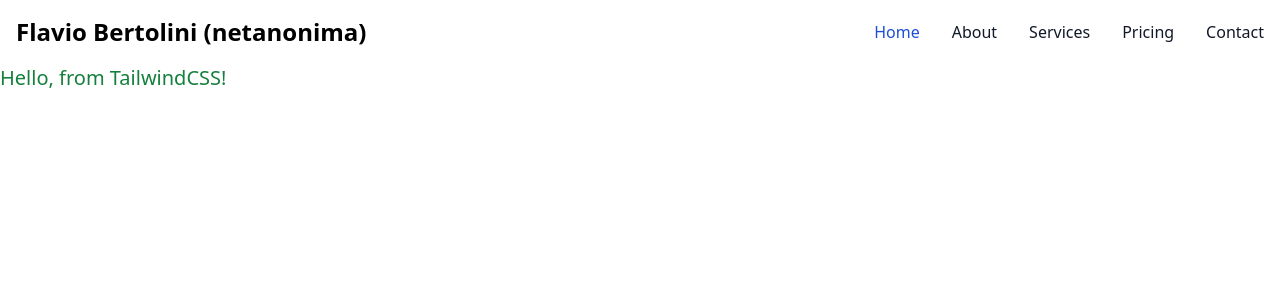
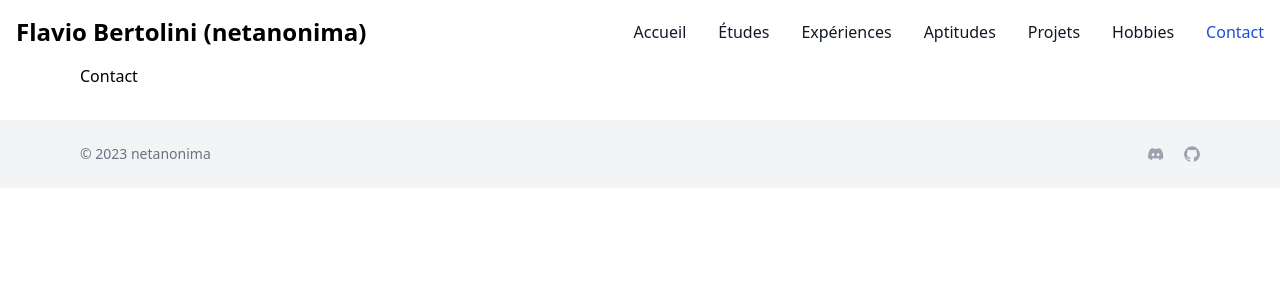
Before and after one commit to netanonima/netanonima.github.io, a Vue app: page /contact in a window 1280 px wide. Shown: the top 300 px of the page. Built offline with nearby package versions, Linux system fonts and the light colour scheme.

Commit message:
ajout menu, router, composants et easter egg

```diff
--- a/package.json
+++ b/package.json
@@ -9,6 +9,7 @@
     "preview": "vite preview"
   },
   "dependencies": {
+    "moment": "^2.29.4",
     "vue": "^3.3.4",
     "vue-router": "^4.2.4"
   },
--- a/src/App.vue
+++ b/src/App.vue
@@ -1,44 +1,124 @@
 <script setup>
-import HelloWorld from './components/HelloWorld.vue'
+import { ref } from 'vue'
+import moment from 'moment'
+import { useRoute } from 'vue-router'
+
+const route = useRoute();
+
+let showMenu = ref(false);
+
+let toggleMenu = function(){
+  showMenu.value = !showMenu.value;
+}
+let closeMenu = function(){
+  showMenu.value = false;
+}
+
+var allowedKeys = {
+  37: 'left',
+  38: 'up',
+  39: 'right',
+  40: 'down',
+  65: 'a',
+  66: 'b'
+};
+
+
+let konamiCode = ['up', 'up', 'down', 'down', 'left', 'right', 'left', 'right', 'b', 'a'];
+let konamiCodePosition = 0;
+
+document.addEventListener('keydown', function(e) {
+  let key = allowedKeys[e.keyCode];
+  let requiredKey = konamiCode[konamiCodePosition];
+
+  if (key == requiredKey) {
+    konamiCodePosition++;
+    if (konamiCodePosition == konamiCode.length) {
+      alert('Konami Code activé!');
+      konamiCodePosition = 0;
+    }
+  } else {
+    konamiCodePosition = 0;
+  }
+});
+
 </script>
 
 <template>
   <div class="navbar">
     <nav class="bg-white border-gray-200 dark:bg-gray-900">
       <div class="max-w-screen-xl flex flex-wrap items-center justify-between mx-auto p-4">
-        <a href="https://flowbite.com/" class="flex items-center">
-            <span class="self-center text-2xl font-semibold whitespace-nowrap dark:text-white">Flavio Bertolini (netanonima)</span>
-        </a>
-        <button data-collapse-toggle="navbar-default" type="button" class="inline-flex items-center p-2 w-10 h-10 justify-center text-sm text-gray-500 rounded-lg md:hidden hover:bg-gray-100 focus:outline-none focus:ring-2 focus:ring-gray-200 dark:text-gray-400 dark:hover:bg-gray-700 dark:focus:ring-gray-600" aria-controls="navbar-default" aria-expanded="false">
+        <span class="self-center text-2xl font-semibold whitespace-nowrap dark:text-white">Flavio Bertolini (netanonima)</span>
+        <button @click="toggleMenu()" data-collapse-toggle="navbar-default" type="button" class="inline-flex items-center p-2 w-10 h-10 justify-center text-sm text-gray-500 rounded-lg md:hidden hover:bg-gray-100 focus:outline-none focus:ring-2 focus:ring-gray-200 dark:text-gray-400 dark:hover:bg-gray-700 dark:focus:ring-gray-600" aria-controls="navbar-default" aria-expanded="false">
             <span class="sr-only">Open main menu</span>
             <svg class="w-5 h-5" aria-hidden="true" xmlns="http://www.w3.org/2000/svg" fill="none" viewBox="0 0 17 14">
                 <path stroke="currentColor" stroke-linecap="round" stroke-linejoin="round" stroke-width="2" d="M1 1h15M1 7h15M1 13h15"/>
             </svg>
         </button>
-        <div class="hidden w-full md:block md:w-auto" id="navbar-default">
+        <div v-bind:class="{'hidden': !showMenu, 'flex': showMenu}" class="w-full md:block md:w-auto" id="navbar-default">
           <ul class="font-medium flex flex-col p-4 md:p-0 mt-4 border border-gray-100 rounded-lg bg-gray-50 md:flex-row md:space-x-8 md:mt-0 md:border-0 md:bg-white dark:bg-gray-800 md:dark:bg-gray-900 dark:border-gray-700">
             <li>
-              <a href="#" class="block py-2 pl-3 pr-4 text-white bg-blue-700 rounded md:bg-transparent md:text-blue-700 md:p-0 dark:text-white md:dark:text-blue-500" aria-current="page">Home</a>
+              <router-link @click="closeMenu()" to="/" :class="route.path=='/'?'navbar-selected-link': 'navbar-link'" aria-current="page">Accueil</router-link>
             </li>
             <li>
-              <a href="#" class="block py-2 pl-3 pr-4 text-gray-900 rounded hover:bg-gray-100 md:hover:bg-transparent md:border-0 md:hover:text-blue-700 md:p-0 dark:text-white md:dark:hover:text-blue-500 dark:hover:bg-gray-700 dark:hover:text-white md:dark:hover:bg-transparent">About</a>
+              <router-link @click="closeMenu()" to="/studies" :class="route.path=='/studies'?'navbar-selected-link': 'navbar-link'">Études</router-link>
             </li>
             <li>
-              <a href="#" class="block py-2 pl-3 pr-4 text-gray-900 rounded hover:bg-gray-100 md:hover:bg-transparent md:border-0 md:hover:text-blue-700 md:p-0 dark:text-white md:dark:hover:text-blue-500 dark:hover:bg-gray-700 dark:hover:text-white md:dark:hover:bg-transparent">Services</a>
+              <router-link @click="closeMenu()" to="/experiences" :class="route.path=='/experiences'?'navbar-selected-link': 'navbar-link'">Expériences</router-link>
             </li>
             <li>
-              <a href="#" class="block py-2 pl-3 pr-4 text-gray-900 rounded hover:bg-gray-100 md:hover:bg-transparent md:border-0 md:hover:text-blue-700 md:p-0 dark:text-white md:dark:hover:text-blue-500 dark:hover:bg-gray-700 dark:hover:text-white md:dark:hover:bg-transparent">Pricing</a>
+              <router-link @click="closeMenu()" to="/skills" :class="route.path=='/skills'?'navbar-selected-link': 'navbar-link'">Aptitudes</router-link>
             </li>
             <li>
-              <a href="#" class="block py-2 pl-3 pr-4 text-gray-900 rounded hover:bg-gray-100 md:hover:bg-transparent md:border-0 md:hover:text-blue-700 md:p-0 dark:text-white md:dark:hover:text-blue-500 dark:hover:bg-gray-700 dark:hover:text-white md:dark:hover:bg-transparent">Contact</a>
+              <router-link @click="closeMenu()" to="/projects" :class="route.path=='/projects'?'navbar-selected-link': 'navbar-link'">Projets</router-link>
+            </li>
+            <li>
+              <router-link @click="closeMenu()" to="/hobbies" :class="route.path=='/hobbies'?'navbar-selected-link': 'navbar-link'">Hobbies</router-link>
+            </li>
+            <li>
+              <router-link @click="closeMenu()" to="/contact" :class="route.path=='/contact'?'navbar-selected-link': 'navbar-link'">Contact</router-link>
             </li>
           </ul>
         </div>
       </div>
     </nav>
   </div>
-  <HelloWorld/>
+  <div class="view">
+    <router-view />
+  </div>
+  <footer>
+    <div class="px-20 py-6 bg-gray-100 dark:bg-gray-700 md:flex md:items-center md:justify-between">
+        <span class="text-sm text-gray-500 dark:text-gray-300 sm:text-center">© {{ moment().format('YYYY') }} netanonima
+        </span>
+        <div class="flex mt-4 space-x-5 sm:justify-center md:mt-0">
+              <a href="https://discord.com/users/180023943258701824" class="text-gray-400 hover:text-gray-900 dark:hover:text-white" target="_blank">
+                  <svg class="w-4 h-4" aria-hidden="true" xmlns="http://www.w3.org/2000/svg" fill="currentColor" viewBox="0 0 21 16">
+                        <path d="M16.942 1.556a16.3 16.3 0 0 0-4.126-1.3 12.04 12.04 0 0 0-.529 1.1 15.175 15.175 0 0 0-4.573 0 11.585 11.585 0 0 0-.535-1.1 16.274 16.274 0 0 0-4.129 1.3A17.392 17.392 0 0 0 .182 13.218a15.785 15.785 0 0 0 4.963 2.521c.41-.564.773-1.16 1.084-1.785a10.63 10.63 0 0 1-1.706-.83c.143-.106.283-.217.418-.33a11.664 11.664 0 0 0 10.118 0c.137.113.277.224.418.33-.544.328-1.116.606-1.71.832a12.52 12.52 0 0 0 1.084 1.785 16.46 16.46 0 0 0 5.064-2.595 17.286 17.286 0 0 0-2.973-11.59ZM6.678 10.813a1.941 1.941 0 0 1-1.8-2.045 1.93 1.93 0 0 1 1.8-2.047 1.919 1.919 0 0 1 1.8 2.047 1.93 1.93 0 0 1-1.8 2.045Zm6.644 0a1.94 1.94 0 0 1-1.8-2.045 1.93 1.93 0 0 1 1.8-2.047 1.918 1.918 0 0 1 1.8 2.047 1.93 1.93 0 0 1-1.8 2.045Z"/>
+                    </svg>
+                  <span class="sr-only">Discord community</span>
+              </a>
+              <a href="https://github.com/netanonima" class="text-gray-400 hover:text-gray-900 dark:hover:text-white" target="_blank">
+                  <svg class="w-4 h-4" aria-hidden="true" xmlns="http://www.w3.org/2000/svg" fill="currentColor" viewBox="0 0 20 20">
+                        <path fill-rule="evenodd" d="M10 .333A9.911 9.911 0 0 0 6.866 19.65c.5.092.678-.215.678-.477 0-.237-.01-1.017-.014-1.845-2.757.6-3.338-1.169-3.338-1.169a2.627 2.627 0 0 0-1.1-1.451c-.9-.615.07-.6.07-.6a2.084 2.084 0 0 1 1.518 1.021 2.11 2.11 0 0 0 2.884.823c.044-.503.268-.973.63-1.325-2.2-.25-4.516-1.1-4.516-4.9A3.832 3.832 0 0 1 4.7 7.068a3.56 3.56 0 0 1 .095-2.623s.832-.266 2.726 1.016a9.409 9.409 0 0 1 4.962 0c1.89-1.282 2.717-1.016 2.717-1.016.366.83.402 1.768.1 2.623a3.827 3.827 0 0 1 1.02 2.659c0 3.807-2.319 4.644-4.525 4.889a2.366 2.366 0 0 1 .673 1.834c0 1.326-.012 2.394-.012 2.72 0 .263.18.572.681.475A9.911 9.911 0 0 0 10 .333Z" clip-rule="evenodd"/>
+                  </svg>
+                  <span class="sr-only">GitHub account</span>
+              </a>
+        </div>
+      </div>
+  </footer>
 </template>
 
 <style scoped>
+.navbar-selected-link{
+  @apply block py-2 pl-3 pr-4 text-white bg-blue-700 rounded md:bg-transparent md:text-blue-700 md:p-0 dark:text-white md:dark:text-blue-500
+}
+.navbar-link{
+  @apply block py-2 pl-3 pr-4 text-gray-900 rounded hover:bg-gray-100 md:hover:bg-transparent md:border-0 md:hover:text-blue-700 md:p-0 dark:text-white md:dark:hover:text-blue-500 dark:hover:bg-gray-700 dark:hover:text-white md:dark:hover:bg-transparent
+}
+footer{
+  @apply mt-8
+}
+.view{
+  @apply px-20
+}
 </style>
--- /dev/null
+++ b/src/components/Contact.vue
@@ -0,0 +1,11 @@
+<script setup>
+
+</script>
+
+<template>
+  <div>Contact</div>
+</template>
+
+<style scoped>
+
+</style>
--- /dev/null
+++ b/src/components/Experiences.vue
@@ -0,0 +1,11 @@
+<script setup>
+
+</script>
+
+<template>
+  <div>Expériences</div>
+</template>
+
+<style scoped>
+
+</style>
--- a/src/components/HelloWorld.vue
+++ b/src/components/Hobbies.vue
@@ -3,7 +3,7 @@
 </script>
 
 <template>
-  <div class="text-green-700 text-xl">Hello, from TailwindCSS!</div>
+  <div>Hobbies</div>
 </template>
 
 <style scoped>
--- /dev/null
+++ b/src/components/Home.vue
@@ -0,0 +1,11 @@
+<script setup>
+
+</script>
+
+<template>
+  <div>Accueil</div>
+</template>
+
+<style scoped>
+
+</style>
--- /dev/null
+++ b/src/components/NotFound.vue
@@ -0,0 +1,22 @@
+<script setup>
+
+</script>
+
+<template>
+    <main class="grid min-h-full place-items-center bg-white px-6 py-24 sm:py-32 lg:px-8">
+        <div class="text-center">
+            <p class="text-base font-semibold text-indigo-600">Erreur 404</p>
+            <h1 class="mt-4 text-3xl font-bold tracking-tight text-gray-900 sm:text-5xl">Page absente</h1>
+            <p class="mt-6 text-base leading-7 text-gray-600">Désolé, nous ne pouvons pas trouver la page que vous recherchez. </p>
+            <div class="mt-10 flex items-center justify-center gap-x-6">
+            <router-link to="/" class="rounded-md bg-indigo-600 px-3.5 py-2.5 text-sm font-semibold text-white shadow-sm hover:bg-indigo-500 focus-visible:outline focus-visible:outline-2 focus-visible:outline-offset-2 focus-visible:outline-indigo-600">
+                Retour à l'accueil
+            </router-link>
+            </div>
+        </div>
+    </main>
+</template>
+
+<style scoped>
+
+</style>
--- /dev/null
+++ b/src/components/Projects.vue
@@ -0,0 +1,11 @@
+<script setup>
+
+</script>
+
+<template>
+  <div>Projets</div>
+</template>
+
+<style scoped>
+
+</style>
--- /dev/null
+++ b/src/components/Skills.vue
@@ -0,0 +1,11 @@
+<script setup>
+
+</script>
+
+<template>
+  <div>Compétences</div>
+</template>
+
+<style scoped>
+
+</style>
--- /dev/null
+++ b/src/components/Studies.vue
@@ -0,0 +1,11 @@
+<script setup>
+
+</script>
+
+<template>
+  <div>Etudes</div>
+</template>
+
+<style scoped>
+
+</style>
```
Also changed, not shown: src/main.js (+26 -1 lines), 1 other file (tests, documents, lock files or other folders).
